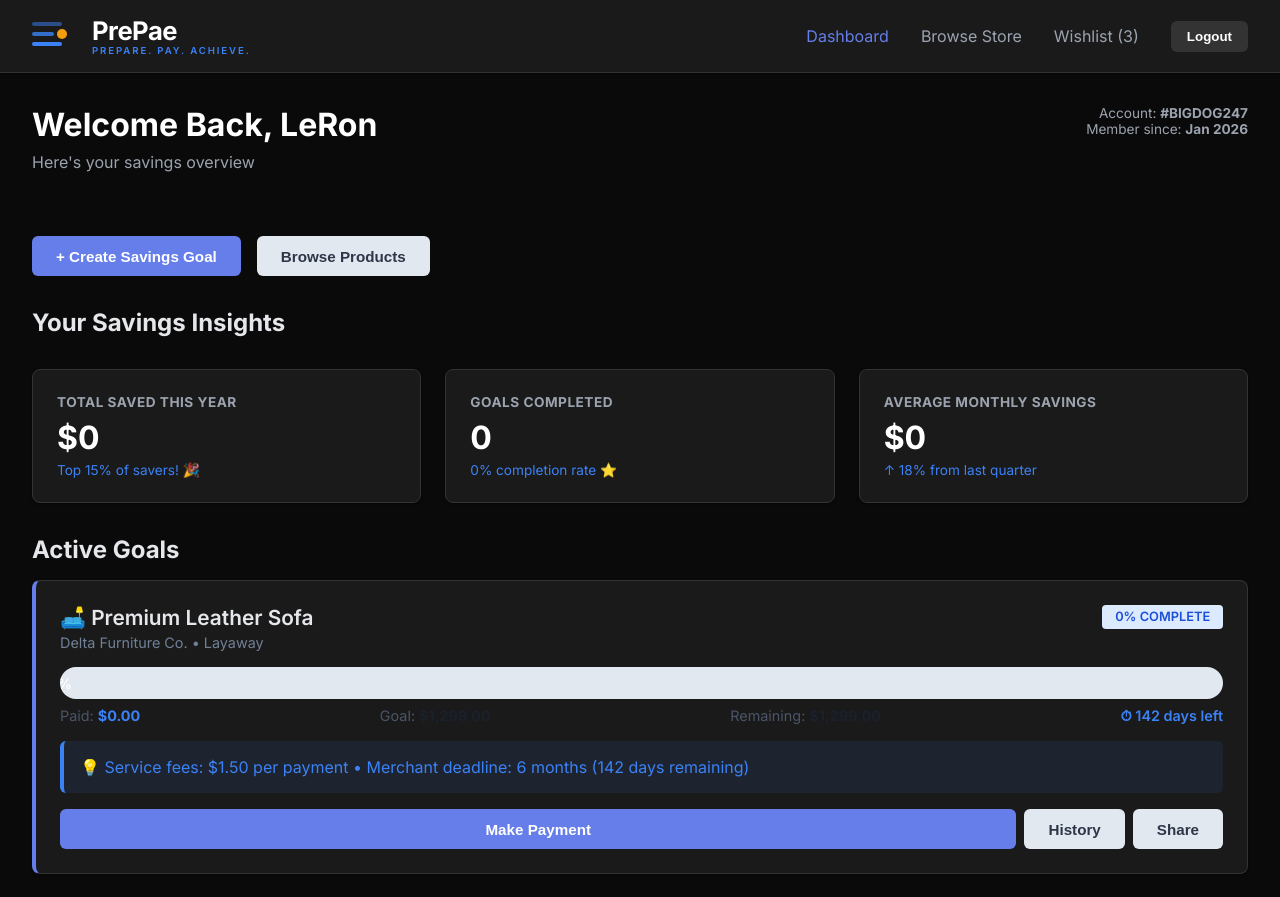
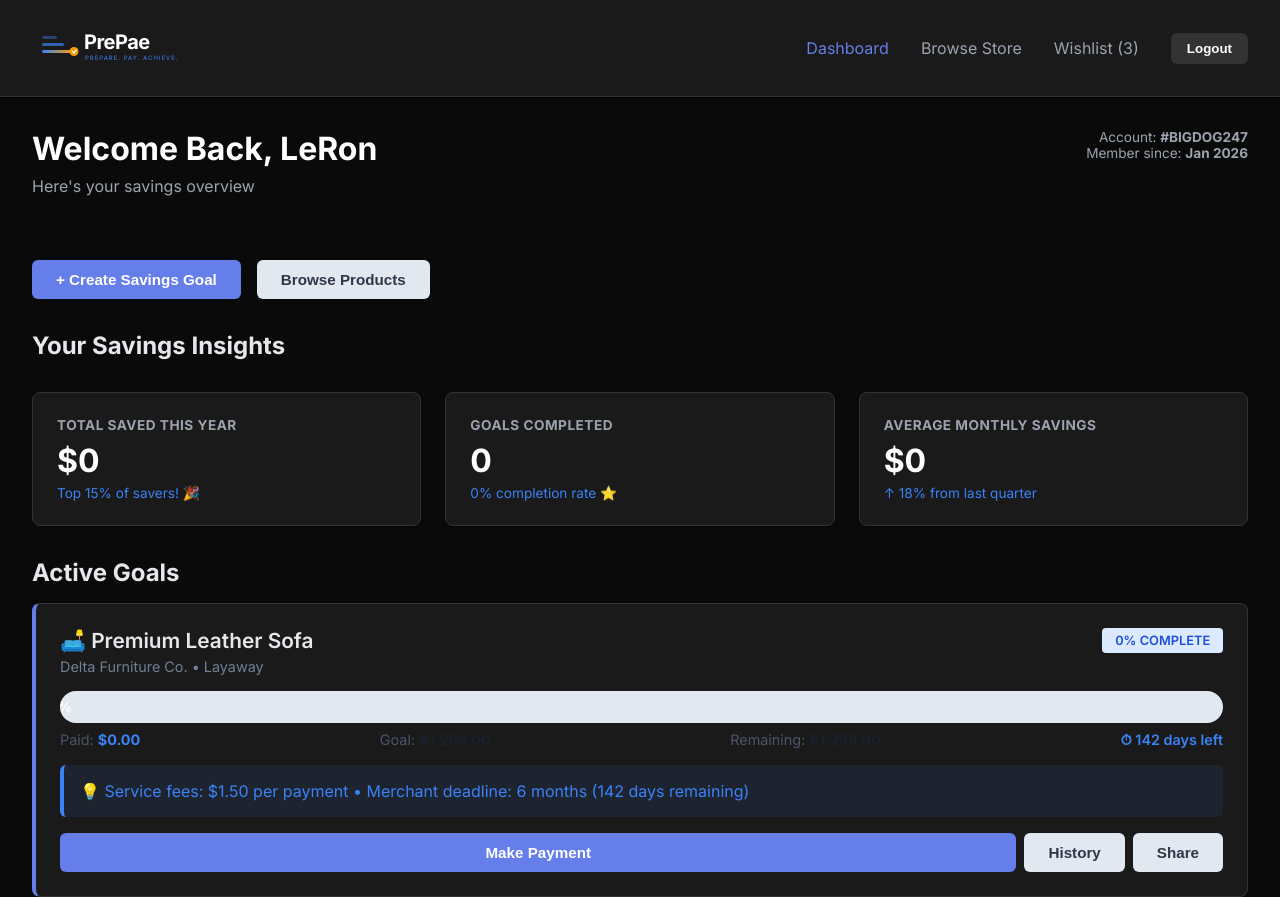
Before and after one commit to aqayali8-ui/prepae-frontend, a plain HTML site: page customer.html in a window 1280 px wide. Shown: the top 897 px of the page. Drawn offline with Linux system fonts and the light colour scheme.

Commit message:
Restore exact original logo - orange circle with white checkmark on all pages

```diff
--- a/customer.html
+++ b/customer.html
@@ -114,18 +114,21 @@
 <body>
     <header class="header">
         <div class="header-content">
-            <a href="index.html" style="text-decoration:none;"><div style="display:flex;align-items:center;gap:12px;text-decoration:none;">
-  <svg width="48" height="32" viewBox="0 0 48 32" fill="none" xmlns="http://www.w3.org/2000/svg">
-    <rect x="0" y="2" width="30" height="4" rx="2" fill="#3b82f6" opacity="0.5"/>
-    <rect x="0" y="12" width="22" height="4" rx="2" fill="#3b82f6" opacity="0.8"/>
-    <circle cx="30" cy="14" r="5" fill="#f59e0b"/>
-    <rect x="0" y="22" width="30" height="4" rx="2" fill="#3b82f6"/>
-  </svg>
-  <div style="line-height:1.15;">
-    <div style="font-size:1.6rem;font-weight:800;color:#ffffff;letter-spacing:-0.5px;font-family:'Inter',sans-serif;">PrePae</div>
-    <div style="font-size:0.6rem;color:#3b82f6;letter-spacing:0.2em;font-weight:600;font-family:'Inter',sans-serif;text-transform:uppercase;">Prepare. Pay. Achieve.</div>
-  </div>
-</div></a>
+            <a href="index.html" style="text-decoration:none;"><svg width="240" height="60" viewBox="0 0 240 60" xmlns="http://www.w3.org/2000/svg">
+              <rect x="10" y="20" width="15" height="3" rx="1.5" fill="#3b82f6" opacity="0.4"/>
+              <rect x="10" y="27" width="22" height="3" rx="1.5" fill="#3b82f6" opacity="0.7"/>
+              <rect x="10" y="34" width="30" height="3" rx="1.5" fill="url(#goldGrad1)"/>
+              <circle cx="42" cy="35.5" r="4.5" fill="#f59e0b"/>
+              <path d="M 40.5 35.5 L 42 37 L 44 34" stroke="white" stroke-width="1.2" fill="none" stroke-linecap="round" stroke-linejoin="round"/>
+              <defs>
+                <linearGradient id="goldGrad1" x1="0%" y1="0%" x2="100%" y2="0%">
+                  <stop offset="0%" style="stop-color:#3b82f6;stop-opacity:1" />
+                  <stop offset="100%" style="stop-color:#f59e0b;stop-opacity:1" />
+                </linearGradient>
+              </defs>
+              <text x="52" y="33" font-family="Inter, sans-serif" font-size="20" font-weight="700" fill="#ffffff" letter-spacing="-0.5">PrePae</text>
+              <text x="53" y="44" font-family="Inter, sans-serif" font-size="6" font-weight="500" fill="#3b82f6" letter-spacing="1">PREPARE. PAY. ACHIEVE.</text>
+            </svg></a>
             <nav class="nav">
                 <a onclick="showPage('dashboard')" class="active">Dashboard</a>
                 <a onclick="showPage('store')">Browse Store</a>
```
Also changed, not shown: merchant.html (+16 -11 lines).
